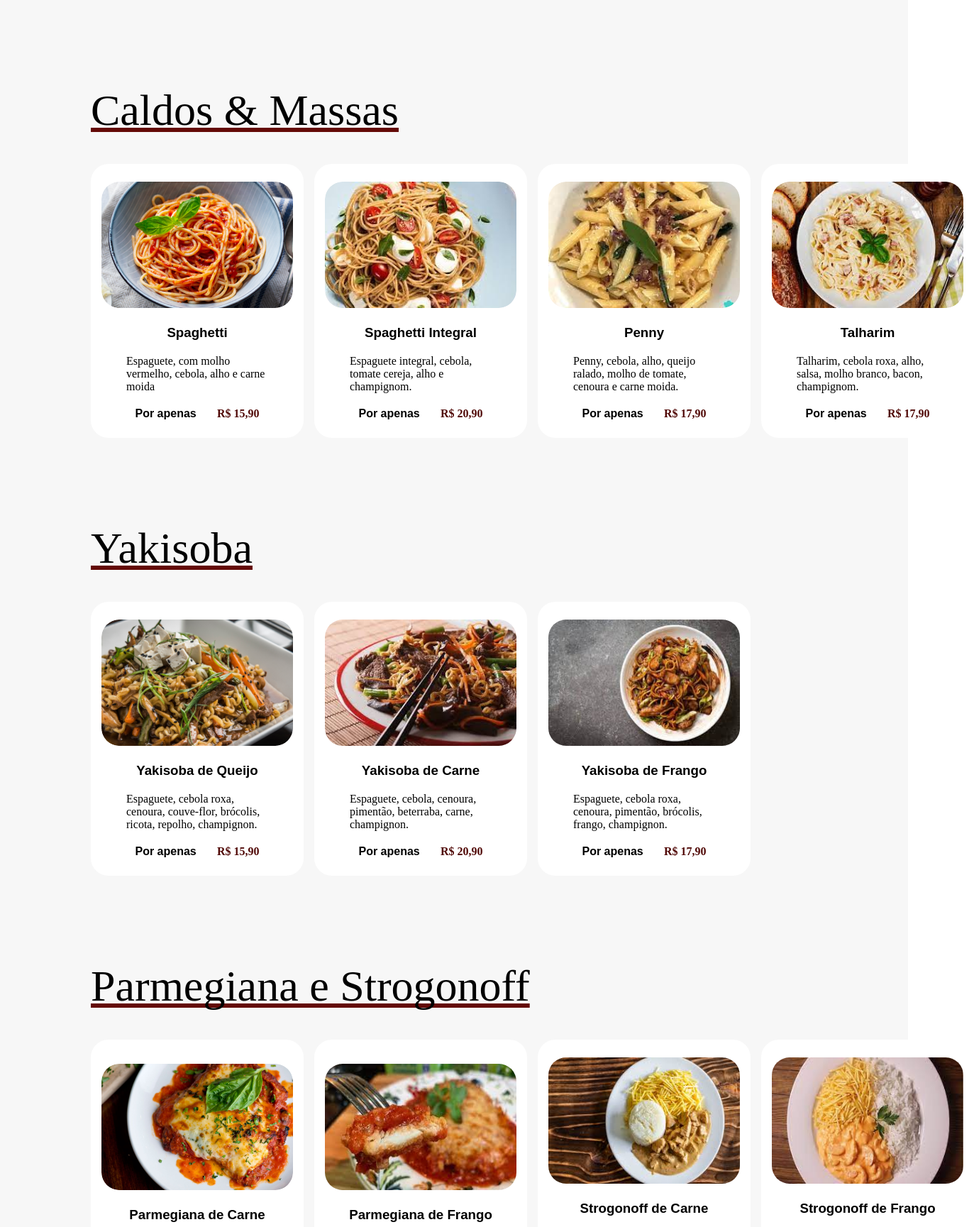
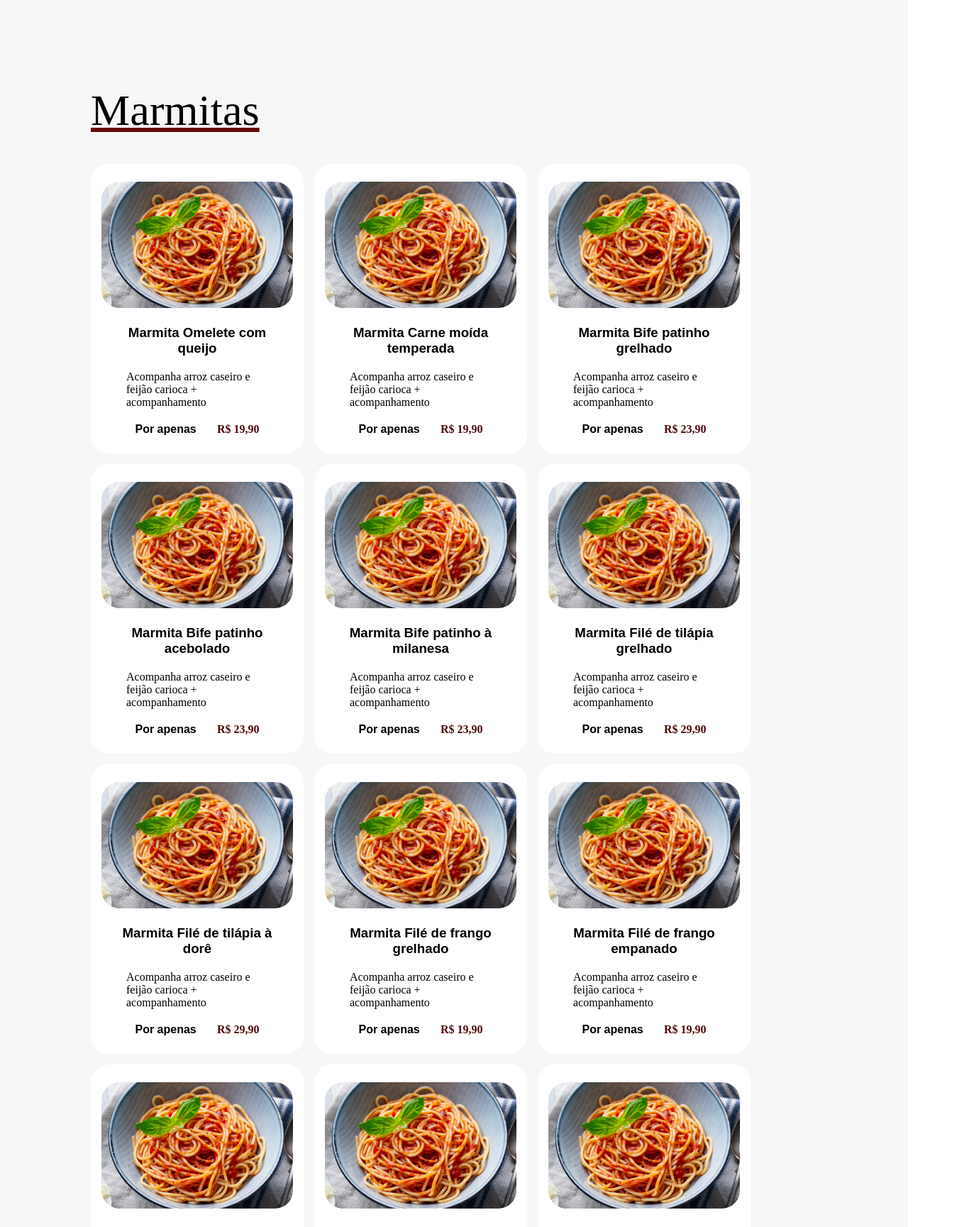
Before and after one commit to abmMattos/projeto-aplicado-react, a React (Create React App) app: page /cardapio in a window 1280 px wide. Shown: the part 1254-2983 px from the top of the page at 71% size, 1373 px wide, since content can reach past the window. Built offline with nearby package versions, Linux system fonts and the light colour scheme.

Commit message:
atualização conteudo cardapio

```diff
--- a/src/components/CardapioCard.css
+++ b/src/components/CardapioCard.css
@@ -27,3 +27,6 @@
     height: 178px;
     width: 270px;
 }
+.titulo-item{
+    text-align: center;
+}
--- a/src/pages/Cardapio.js
+++ b/src/pages/Cardapio.js
@@ -37,6 +37,50 @@ function Cardapio() {
                     </div>
                 </section>
                 <div className="titulo-categoria">
+                        <h2><u>Marmitas</u></h2>
+                    </div>
+                    <section className="categoria">
+                    <div classNames="itens">
+                        <CardapioCard img={Espaguete} titulo="Marmita Omelete com queijo" descricao="Acompanha arroz caseiro e feijão carioca + acompanhamento" preco="19,90" />
+                    </div>
+                    <div classNames="itens">
+                        <CardapioCard img={Espaguete} titulo="Marmita Carne moída temperada" descricao="Acompanha arroz caseiro e feijão carioca + acompanhamento" preco="19,90" />
+                    </div>
+                    <div classNames="itens">
+                        <CardapioCard img={Espaguete} titulo="Marmita Bife patinho grelhado" descricao="Acompanha arroz caseiro e feijão carioca + acompanhamento" preco="23,90" />
+                    </div>
+                    <div classNames="itens">
+                        <CardapioCard img={Espaguete} titulo="Marmita Bife patinho acebolado" descricao="Acompanha arroz caseiro e feijão carioca + acompanhamento" preco="23,90" />
+                    </div>
+                    <div classNames="itens">
+                        <CardapioCard img={Espaguete} titulo="Marmita Bife patinho à milanesa" descricao="Acompanha arroz caseiro e feijão carioca + acompanhamento" preco="23,90" />
+                    </div>
+                    <div classNames="itens">
+                        <CardapioCard img={Espaguete} titulo="Marmita Filé de tilápia grelhado" descricao="Acompanha arroz caseiro e feijão carioca + acompanhamento" preco="29,90" />
+                    </div>
+                    <div classNames="itens">
+                        <CardapioCard img={Espaguete} titulo="Marmita Filé de tilápia à dorê" descricao="Acompanha arroz caseiro e feijão carioca + acompanhamento" preco="29,90" />
+                    </div>
+                    <div classNames="itens">
+                        <CardapioCard img={Espaguete} titulo="Marmita Filé de frango grelhado" descricao="Acompanha arroz caseiro e feijão carioca + acompanhamento" preco="19,90" />
+                    </div>
+                    <div classNames="itens">
+                        <CardapioCard img={Espaguete} titulo="Marmita Filé de frango empanado" descricao="Acompanha arroz caseiro e feijão carioca + acompanhamento" preco="19,90" />
+                    </div>
+                    <div classNames="itens">
+                        <CardapioCard img={Espaguete} titulo="Marmita Filé de sobrecoxa grelhada" descricao="Acompanha arroz caseiro e feijão carioca + acompanhamento" preco="19,90" />
+                    </div>
+                    <div classNames="itens">
+                        <CardapioCard img={Espaguete} titulo="Marmita linguiça Toscana" descricao="Acompanha arroz caseiro e feijão carioca + acompanhamento" preco="19,90" />
+                    </div>
+                    <div classNames="itens">
+                        <CardapioCard img={Espaguete} titulo="Marmita Proteína de soja temperada" descricao="Acompanha arroz caseiro e feijão carioca + acompanhamento" preco="19,90" />
+                    </div>
+                    <div classNames="itens">
+                        <CardapioCard img={Espaguete} titulo="Marmita Tofu grelhado" descricao="Acompanha arroz caseiro e feijão carioca + acompanhamento" preco="19,90" />
+                    </div>
+                    </section>
+                    <div className="titulo-categoria">
                         <h2><u>Caldos & Massas</u></h2>
                     </div>
                     <section className="categoria">
--- a/src/pages/main-cardapio.css
+++ b/src/pages/main-cardapio.css
@@ -33,6 +33,7 @@ main{
 .categoria{
     margin-left: 10vw;
     display: flex;
+    flex-wrap: wrap;
     gap: 15px;
     padding-bottom: 15vh;
 }
```
